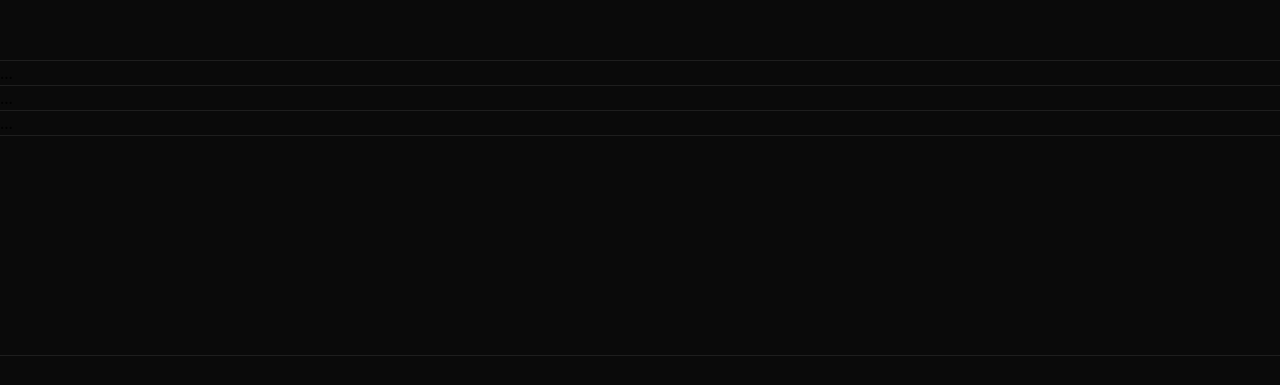
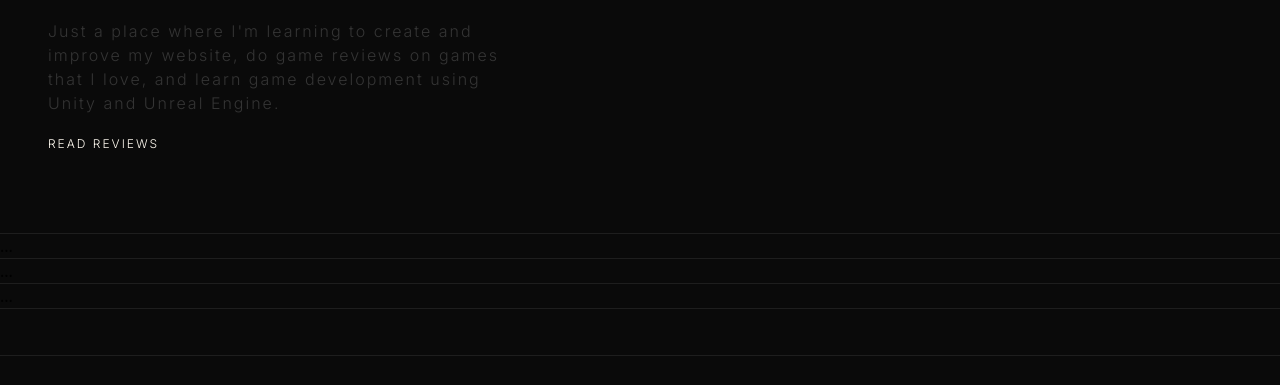
Before and after one commit to McLovinTech/Angels-Reviews, a plain HTML site: page html-files/index.html in a window 1280 px wide. Shown: the part 316-701 px from the top of the page. Drawn offline with nearby package versions, Linux system fonts and the light colour scheme.

Commit message:
continued on index

```diff
--- a/css-files/index-style.css
+++ b/css-files/index-style.css
@@ -20,6 +20,16 @@
     padding: 64px 48px;
     margin-bottom: -110px;
 }
+.hero-text{
+    font-size: 16px;
+    color: rgb(52, 52, 52);
+    font-family: Inter;
+    font-weight: 120;
+    letter-spacing: 2px;
+    padding: 4px 48px;
+    margin-top: -45px;
+    margin-inline-end: 55%;
+}
 #latest-reviews {
     border-bottom: 1px solid #1e1e1e;
 }
@@ -29,3 +39,10 @@
 #about-strip {
     border-bottom: 1px solid #1e1e1e;
 }
+.buttons {
+    display: flex;
+    flex-direction: row;
+    gap: 25px;
+    padding: 16px 48px;
+    padding-bottom: 80px;
+}
--- a/html-files/index.html
+++ b/html-files/index.html
@@ -21,16 +21,35 @@
     </nav>
     <!-- Main Content -->
     <main>
+      <!--Hero-->
       <section id="hero">
         <div class="hero-welcome">WELCOME</div>
         <div class="hero-heading">
           Games.<br />Reviews.<br />Development.<br />
         </div>
-        <p class="hero-text"></p>
+        <p class="hero-text">
+          Just a place where I'm learning to create and improve my website, do
+          game reviews on games that I love, and learn game development using
+          Unity and Unreal Engine.
+        </p>
+        <div class="buttons">
+          <button
+            style="
+              font-size: 12px;
+              font-weight: 100;
+              font-family: Inter;
+              letter-spacing: 2px;
+            "
+          >
+            READ REVIEWS
+          </button>
+        </div>
       </section>
-
+      <!--Latest Reviews-->
       <section id="latest-reviews">...</section>
+      <!--Development Log-->
       <section id="dev-log">...</section>
+      <!--About Strip-->
       <section id="about-strip">...</section>
     </main>
     <!--Footer-->
```
